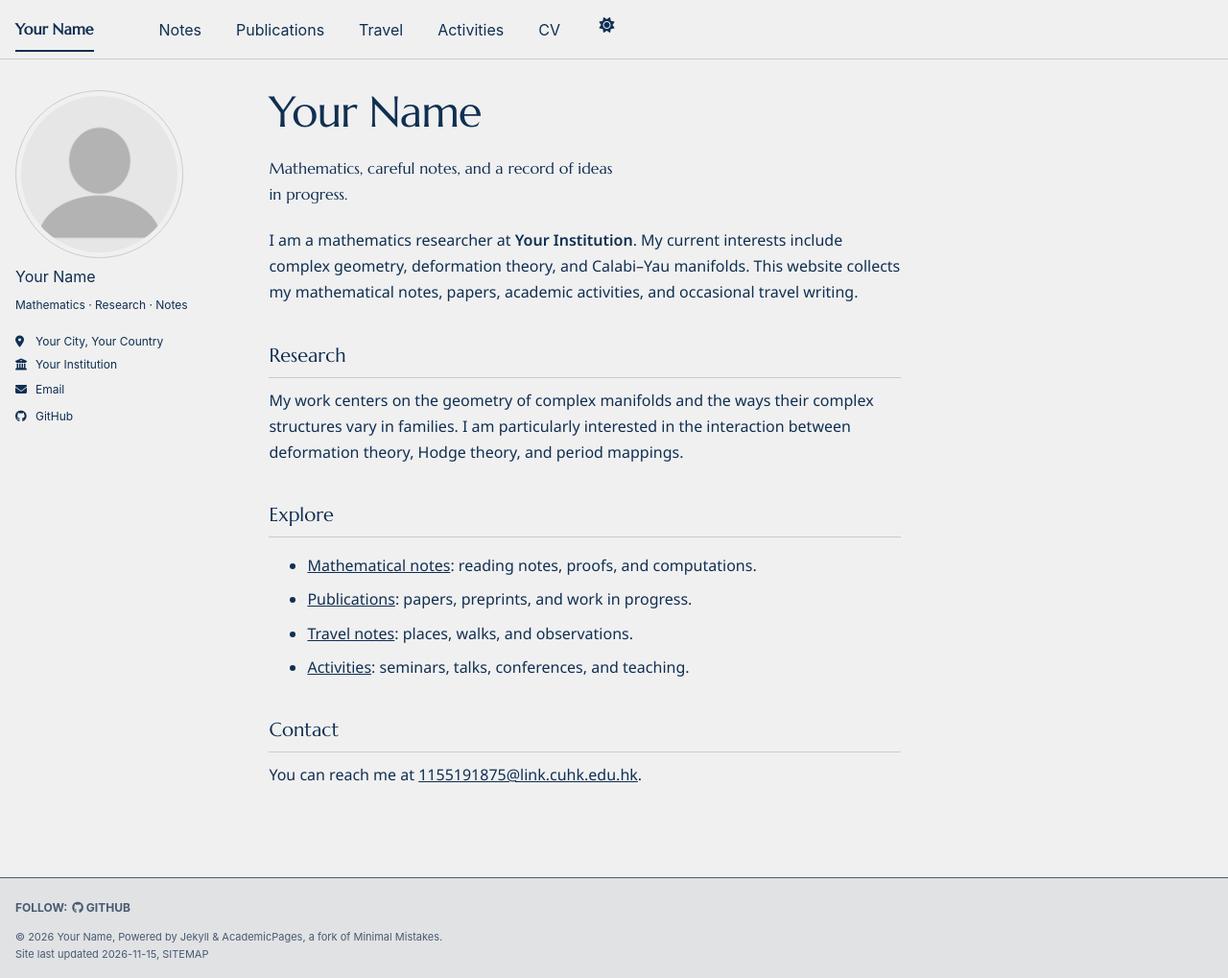
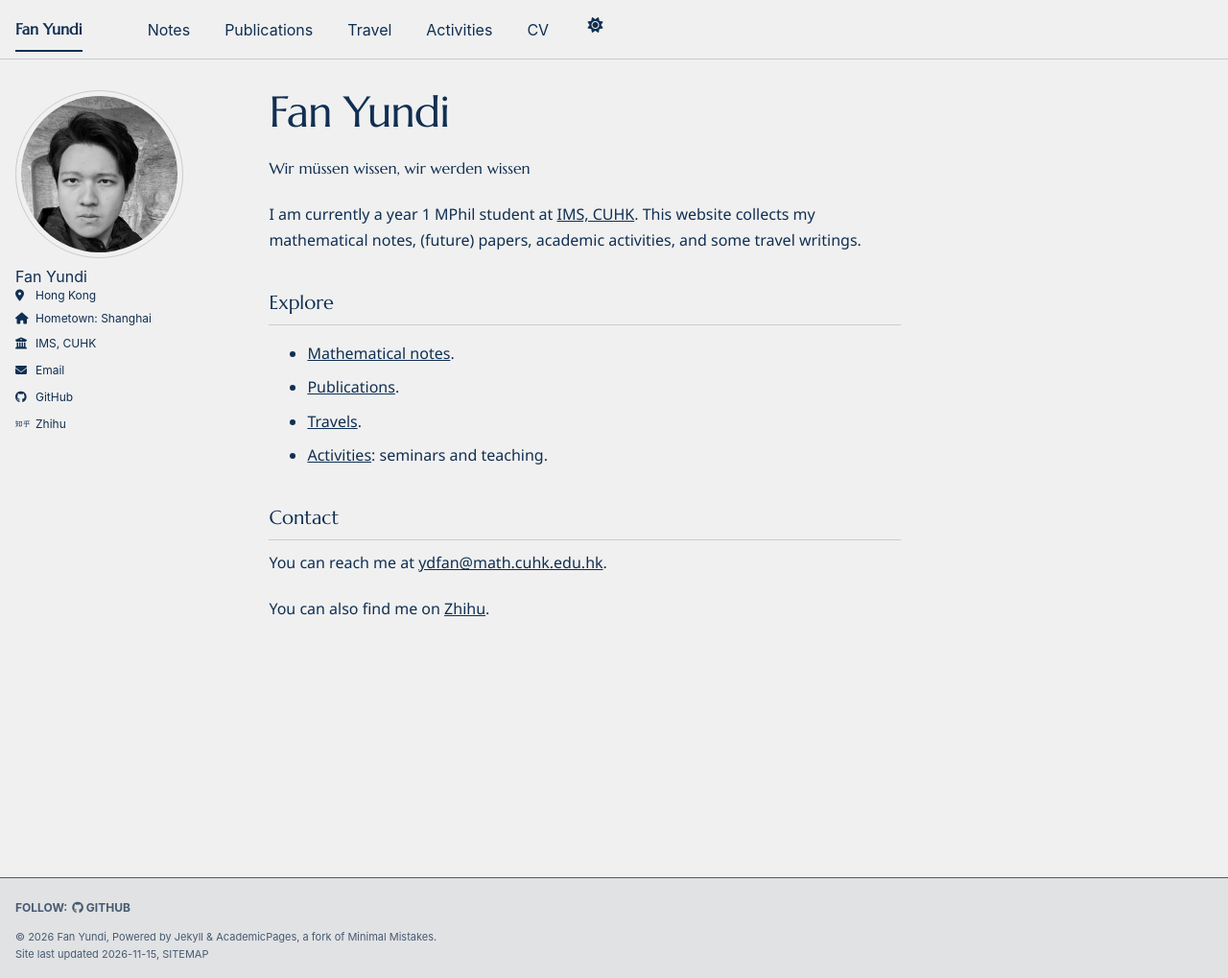
Before and after one commit to Peau-Vae/Peau-Vae.github.io, a Jekyll site: the page built from _pages/about.md, in a window 1280 px wide and 1019 px high. Shown: the whole window at 96% size. Built offline with Jekyll 4.4.1, drawn with Linux system fonts in a browser that asks for light colours; a style sheet for code colours, icons or effects is not loaded.

Commit message:
Update homepage profile and contact details

```diff
--- a/_config.yml
+++ b/_config.yml
@@ -9,10 +9,10 @@
 # Basic Site Settings
 locale                   : "en-US"
 site_theme               : "default" # The available themes options are "default", "air", "sunrise", "mint", "dirt" and "contrast"
-title                    : "Your Name"
+title                    : "Fan Yundi"
 title_separator          : "—"
-name                     : &name "Your Name"
-description              : &description "Personal academic website of Your Name: mathematics, publications, notes, and travel."
+name                     : &name "Fan Yundi"
+description              : &description "Personal academic website of Fan Yundi: mathematics, publications, notes, and travel."
 url                      : "https://Peau-Vae.github.io"
 baseurl                  : ""
 repository               : "Peau-Vae/Peau-Vae.github.io"
@@ -22,14 +22,16 @@ repository               : "Peau-Vae/Peau-Vae.github.io"
 #               Additional customization can be done by editing /_includes/author-profile.html
 author:
   # Replace these placeholders with your own information.
-  avatar           : "profile.png"
-  name             : "Your Name"
+  avatar           : "profile.jpg"
+  name             : "Fan Yundi"
   pronouns         :
-  bio              : "Mathematics · Research · Notes"
-  location         : "Your City, Your Country"
-  employer         : "Your Institution"
+  bio              :
+  location         : "Hong Kong"
+  hometown         : "Shanghai"
+  employer         : "IMS, CUHK"
+  employer_url     : "http://www.ims.cuhk.edu.hk/"
   uri              :
-  email            : "1155191875@link.cuhk.edu.hk"
+  email            : "ydfan@math.cuhk.edu.hk"
 
   # Add profile URLs only when you want them displayed.
   academia         :
@@ -78,7 +80,7 @@ author:
   wikipedia        :
   xing             :
   youtube          :
-  zhihu            :
+  zhihu            : "hao_hai_zi"
 
 # Publication Category - The following the list of publication categories and their headings
 publication_category:
--- a/_includes/author-profile.html
+++ b/_includes/author-profile.html
@@ -27,8 +27,11 @@
       {% if author.location %}
         <li class="author__desktop"><i class="fas fa-fw fa-location-dot icon-pad-right" aria-hidden="true"></i>{{ author.location }}</li>
       {% endif %}
+      {% if author.hometown %}
+        <li class="author__desktop"><i class="fas fa-fw fa-house icon-pad-right" aria-hidden="true"></i>Hometown: {{ author.hometown }}</li>
+      {% endif %}
       {% if author.employer %}
-        <li class="author__desktop"><i class="fas fa-fw fa-building-columns icon-pad-right" aria-hidden="true"></i>{{ author.employer }}</li>
+        <li class="author__desktop">{% if author.employer_url %}<a href="{{ author.employer_url }}"><i class="fas fa-fw fa-building-columns icon-pad-right" aria-hidden="true"></i>{{ author.employer }}</a>{% else %}<i class="fas fa-fw fa-building-columns icon-pad-right" aria-hidden="true"></i>{{ author.employer }}{% endif %}</li>
       {% endif %}
       {% if author.uri %}
         <li><a href="{{ author.uri }}"><i class="fas fa-fw fa-link icon-pad-right" aria-hidden="true"></i>{{ site.data.ui-text[site.locale].website_label | default: "Website" }}</a></li>
--- a/_pages/about.md
+++ b/_pages/about.md
@@ -1,27 +1,25 @@
 ---
 permalink: /
-title: "Your Name"
+title: "Fan Yundi"
 author_profile: true
 redirect_from:
   - /about/
   - /about.html
 ---
 
-<p class="home-lead">Mathematics, careful notes, and a record of ideas in progress.</p>
+<p class="home-lead">Wir müssen wissen, wir werden wissen</p>
 
-I am a mathematics researcher at **Your Institution**. My current interests include complex geometry, deformation theory, and Calabi–Yau manifolds. This website collects my mathematical notes, papers, academic activities, and occasional travel writing.
-
-## Research
-
-My work centers on the geometry of complex manifolds and the ways their complex structures vary in families. I am particularly interested in the interaction between deformation theory, Hodge theory, and period mappings.
+I am currently a year 1 MPhil student at [IMS, CUHK](http://www.ims.cuhk.edu.hk/). This website collects my mathematical notes, (future) papers, academic activities, and some travel writings.
 
 ## Explore
 
-- [Mathematical notes](/notes/): reading notes, proofs, and computations.
-- [Publications](/publications/): papers, preprints, and work in progress.
-- [Travel notes](/travel/): places, walks, and observations.
-- [Activities](/activities/): seminars, talks, conferences, and teaching.
+- [Mathematical notes](/notes/).
+- [Publications](/publications/).
+- [Travels](/travel/).
+- [Activities](/activities/): seminars and teaching.
 
 ## Contact
 
-You can reach me at [1155191875@link.cuhk.edu.hk](mailto:1155191875@link.cuhk.edu.hk).
+You can reach me at [ydfan@math.cuhk.edu.hk](mailto:ydfan@math.cuhk.edu.hk).
+
+You can also find me on [Zhihu](https://www.zhihu.com/people/hao_hai_zi).
```
Also changed, not shown: images/profile.jpg (added), images/profile.png (deleted).
